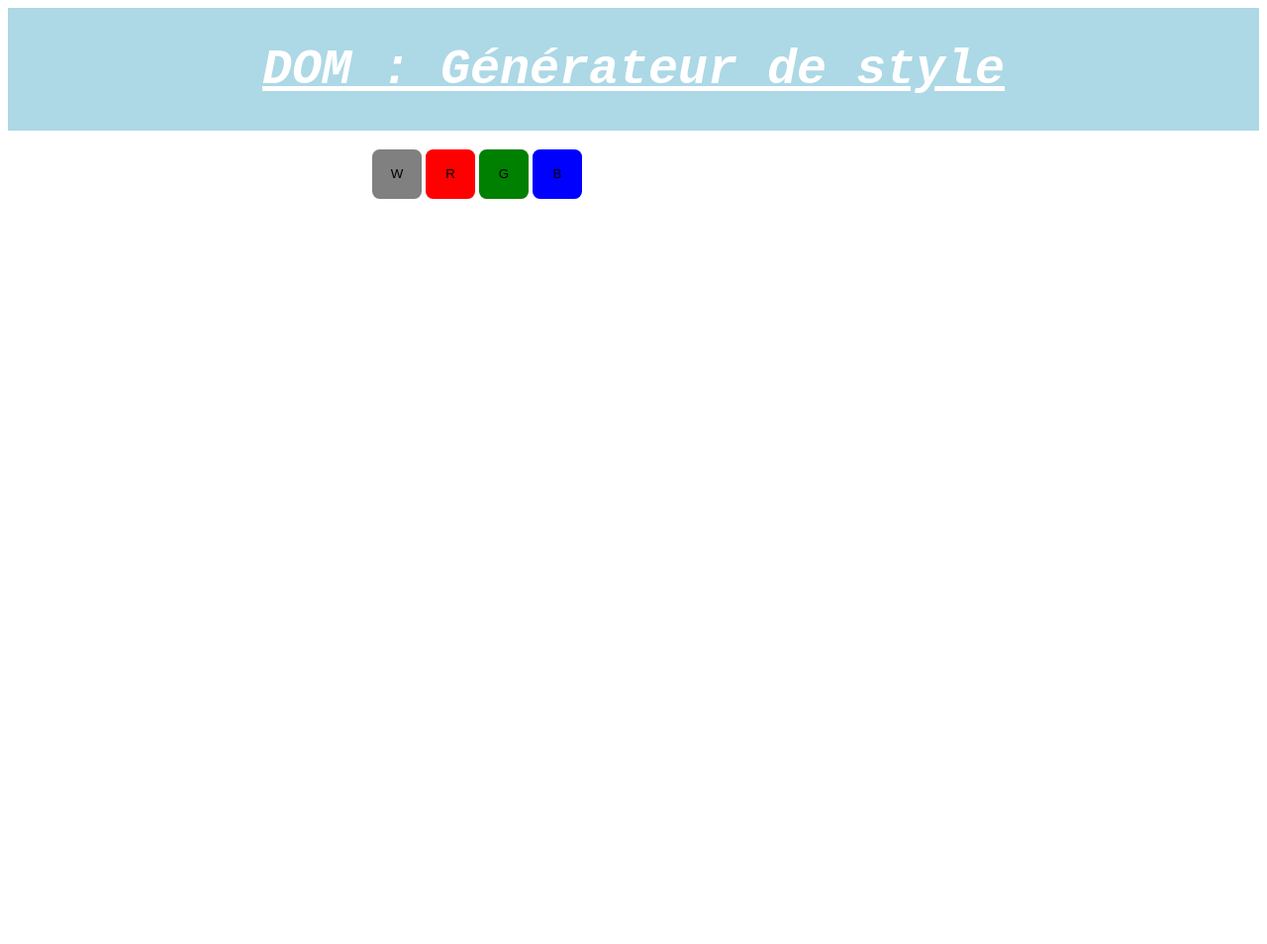
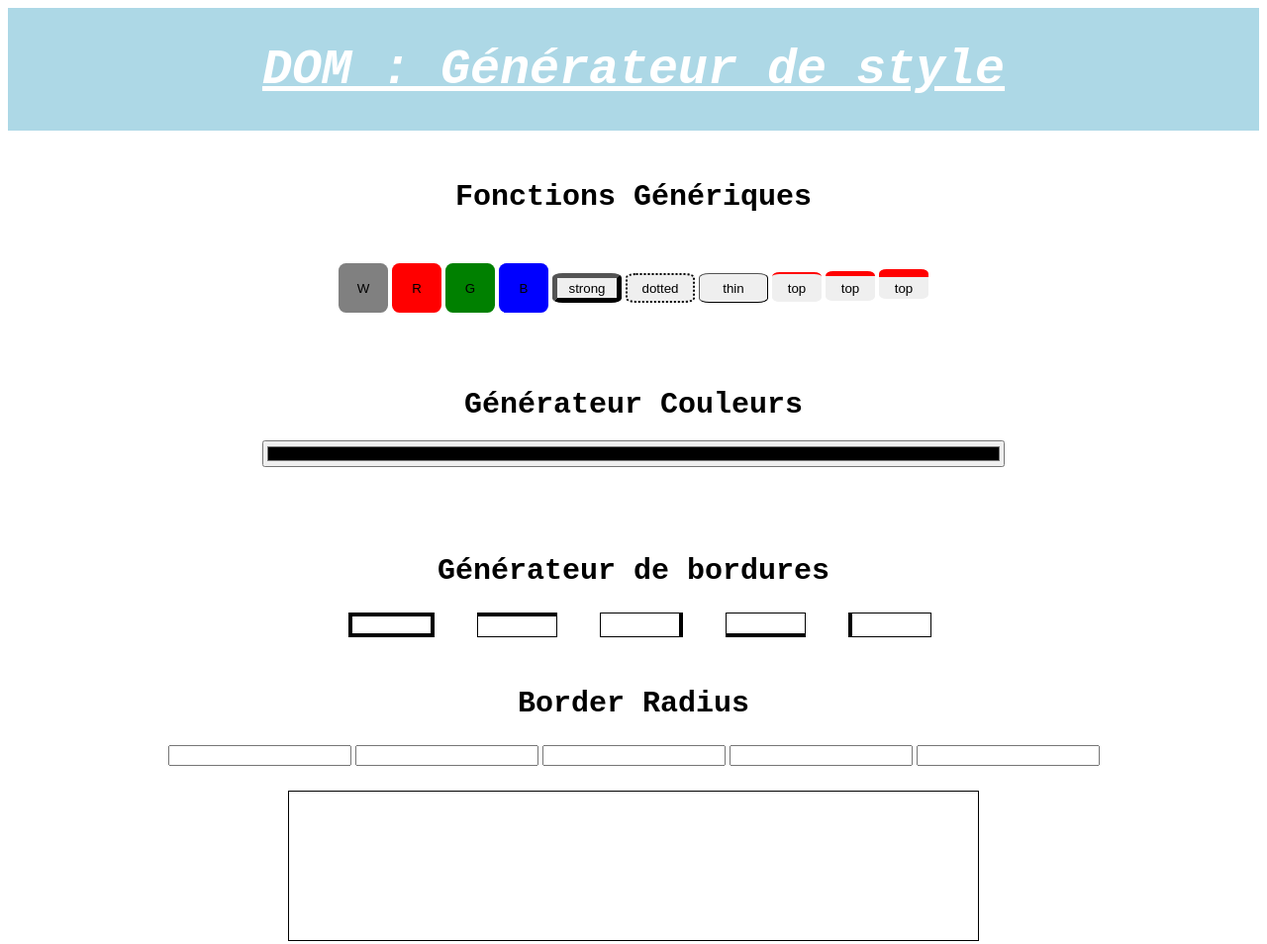
Before and after one commit to NathanZog/GenerateurStyles, a plain HTML site: page index.html in a window 1280 px wide. Shown: the whole page at 99% size. Before the commit the page ends 800 px from the top, so only its background shows below. Drawn offline with Linux system fonts and the light colour scheme.

Commit message:
save html css

```diff
--- a/index.html
+++ b/index.html
@@ -13,11 +13,58 @@
     </div>
 
     <section class="container">
+        <div class="titreDiv">
+            <h1>Fonctions Génériques</h1>
+        </div>
         <div class="btnWRGB">
             <button class="btnGris">W</button>
             <button class="btnRouge">R</button>
             <button class="btnVert">G</button>
             <button class="btnBleu">B</button>
+            <button class="styleBorder1">strong</button>
+            <button class="styleBorder2">dotted</button>
+            <button class="styleBorder3">thin</button>
+            <button class="lowPxBorder">top</button>
+            <button class="middlePxBorder">top</button>
+            <button class="highPxBorder">top</button>
+        </div>
+    </section>
+
+    <section class="container">
+            <div id="generateurCouleurs">
+                <h1>Générateur Couleurs</h1>
+                <input class="colorpicker" type="color">
+            </div>
+            <div class="titreGenNbr">
+                <h1>Générateur de bordures</h1>
+            </div>
+            <div id="generateurNombres">
+                <input class="numberSelector numberSelector0" type="number">
+                <input class="numberSelector numberSelector1" type="number">
+                <input class="numberSelector numberSelector2" type="number">
+                <input class="numberSelector numberSelector3" type="number">
+                <input class="numberSelector numberSelector4" type="number">
+            </div>
+    </section>
+
+    <section class="container">
+
+        <div>
+            <div class="titreDiv">
+                <h1>Border Radius</h1>
+            </div>
+            <div>
+                <input type="number">
+                <input type="number">
+                <input type="number">
+                <input type="number">
+                <input type="number">
+            </div>
+        </div>
+    </section>
+
+    <section class="container">
+        <div class="grandRectangle">
         </div>
     </section>
 
--- a/style/css/app.css
+++ b/style/css/app.css
@@ -1,3 +1,5 @@
+/* Titre */
+
 #divTitre {
     display: flex;
     justify-content: center;
@@ -12,14 +14,21 @@
     text-decoration: underline solid 5px white;
 }
 
+/* Div 1 (buttons) */
+
 .container {
     display: flex;
-    justify-content: center;
-    width: 75%;
+    flex-direction: column;
+    align-items: center;
+    justify-content: space-evenly;
+    margin-bottom: 2%;
+    margin-top: 2%;
+
 }
 
 .btnWRGB {
     padding-top: 2%;
+    padding-bottom: 2%;
 }
 
 .btnGris {
@@ -53,3 +62,136 @@
     height: 50px;
     background-color: blue;
 }
+
+.styleBorder1 {
+    height: 30px;
+    width: 70px;
+    border-radius: 15%;
+    border-width: 5px;
+}
+
+.styleBorder2 {
+    height: 30px;
+    width: 70px;
+    border-radius: 15%;
+    border-style: dotted;
+}
+
+.styleBorder3 {
+    height: 30px;
+    width: 70px;
+    border-radius: 15%;
+    border-width: 1px;
+}
+
+
+
+.lowPxBorder {
+    height: 30px;
+    width: 50px;
+    border-radius: 15%;
+    border: none;
+    border-top: solid red 2px;
+}
+
+.middlePxBorder {
+    height: 30px;
+    width: 50px;
+    border-radius: 15%;
+    border: none;
+    border-top: solid red 5px;
+}
+
+.highPxBorder {
+    height: 30px;
+    width: 50px;
+    border-radius: 15%;
+    border: none;
+    border-top: solid red 8px;
+}
+
+/* Div selecteur couleurs */
+
+#generateurCouleurs{
+    display: flex;
+    flex-direction: column;
+    align-items: center;
+    width: 75%;
+    margin-bottom: 5%;
+}
+
+#generateurCouleurs>h1{
+    font-size: 30px;
+    font-family: 'Courier New', Courier, monospace;
+    margin-bottom: 2%;
+}
+.colorpicker {
+    width: 750px;
+}
+.titreGenNbr{
+    display: flex;
+    justify-content: center;
+}
+
+.titreGenNbr>h1{
+    font-size: 30px;
+    font-family: 'Courier New', Courier, monospace;
+}
+
+#generateurNombres{
+    width: 50%;
+    display: flex;
+    justify-content: space-around;
+}
+
+.numberSelector{
+    width: 75px;
+    margin-left: 2%;
+}
+
+.numberSelector0{
+
+    border: solid 4px;
+}
+.numberSelector1{
+    border: solid 1px;
+    border-top: solid 4px;
+}
+.numberSelector2{
+    border: solid 1px;
+    border-right: solid 4px;
+}
+.numberSelector3{
+    border: solid 1px;
+    border-bottom: solid 4px;
+}
+.numberSelector4{
+    border: solid 1px;
+    border-left: solid 4px;
+}
+
+/* Div 3 */
+
+.container3 {
+    margin-top: 2%;
+    display: flex;
+    flex-direction: column;
+    align-items: center;
+}
+
+.titreDiv{
+    display: flex;
+    justify-content: center;
+}
+.titreDiv>h1{
+    font-size: 30px;
+    font-family: 'Courier New', Courier, monospace;
+}
+
+/* rectangle des changements */
+
+.grandRectangle{
+    width: 55%;
+    height: 150px;
+    border: solid black 1px;
+}
```
